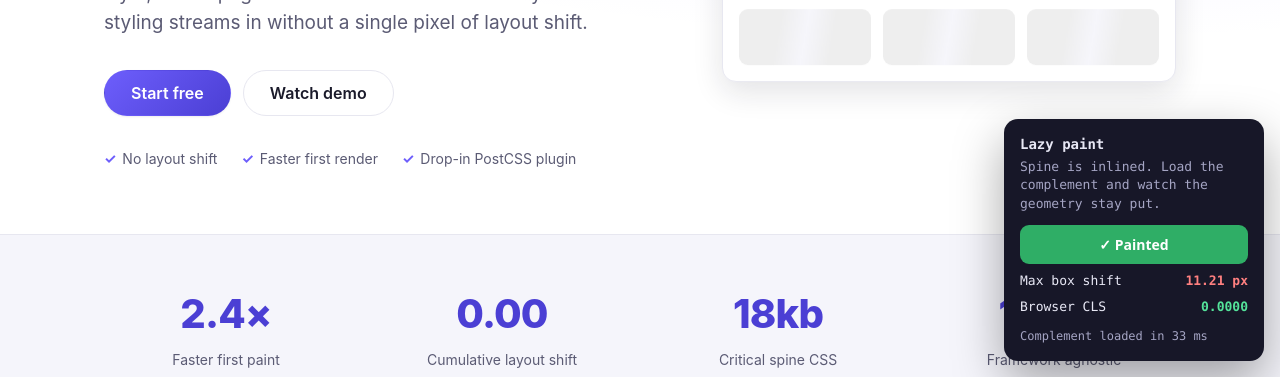
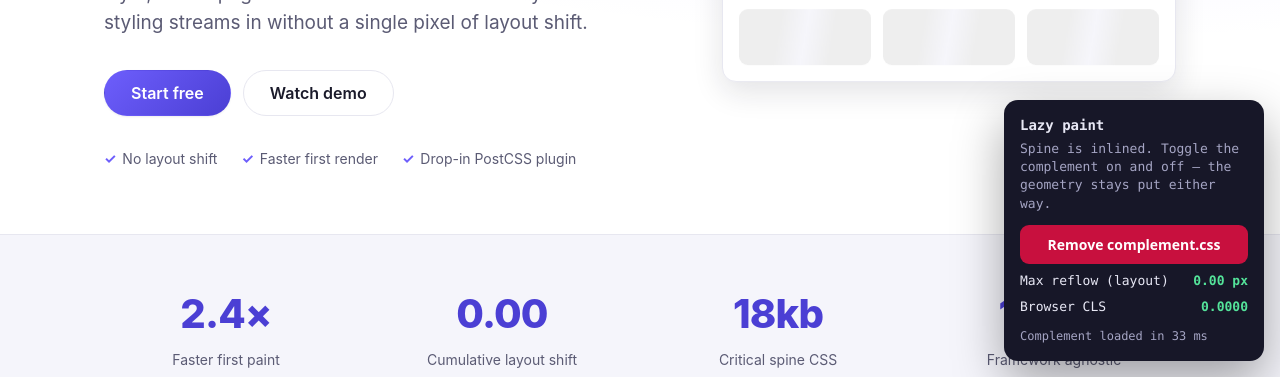
Before and after one commit to lsobolew/postcss-spine, a website: page demo/lazy.html in a window 1280 px wide. Both pictures are taken after a click on the button "Load complement.css". Shown: the part 423-800 px from the top of the page. Drawn offline with Linux system fonts and the light colour scheme.

Commit message:
Demo: toggle complement on/off at runtime + honest reflow metric
- lazy.html panel button now toggles complement.css on and off with no reload
- measure layout via offsetParent chain + offset dimensions (transform-independent)
  so the reported reflow reflects true layout change, not composited transforms
  (the float animation / featured-plan scale no longer skew the number)
- relabel metric to 'Max reflow (layout)'

Verified in Chrome: loading and removing the complement both report
0.00 px reflow and 0.0000 CLS while the page paints/unpaints.

```diff
--- a/demo/assets/demo.js
+++ b/demo/assets/demo.js
@@ -1,5 +1,6 @@
 /*
- * Lazy-loads complement.css and proves that adding it causes no relayout:
+ * Toggles complement.css on and off at runtime (no page reload) and proves
+ * that both adding and removing it cause no relayout:
  *   - measures the bounding box of a sample of elements before/after, and
  *   - reads the browser's own Cumulative Layout Shift score.
  * Both should stay at (near) zero because the spine already locked in geometry.
@@ -22,11 +23,22 @@
     /* layout-shift API unavailable */
   }
 
+  // Transform-independent layout box: offset dimensions + position accumulated
+  // through the offsetParent chain. Unlike getBoundingClientRect() this ignores
+  // transforms/animations (scale, translate, the float keyframes), so it
+  // measures true reflow — exactly what the spine is supposed to prevent.
   function snapshot() {
     var out = []
     document.querySelectorAll(SAMPLE).forEach(function (el) {
-      var r = el.getBoundingClientRect()
-      out.push([r.left, r.top, r.width, r.height])
+      var x = 0
+      var y = 0
+      var n = el
+      while (n) {
+        x += n.offsetLeft
+        y += n.offsetTop
+        n = n.offsetParent
+      }
+      out.push([x, y, el.offsetWidth, el.offsetHeight])
     })
     return out
   }
@@ -48,39 +60,64 @@
     if (ok !== undefined) el.className = 'metric__val ' + (ok ? 'is-ok' : 'is-bad')
   }
 
-  var loaded = false
-  function loadComplement() {
-    if (loaded) return
-    loaded = true
+  function afterLayout(fn) {
+    requestAnimationFrame(function () {
+      requestAnimationFrame(fn)
+    })
+  }
 
+  function updateButton(painted) {
+    var btn = document.getElementById('load-btn')
+    if (!btn) return
+    btn.textContent = painted ? 'Remove complement.css' : 'Load complement.css'
+    btn.className = painted ? 'is-painted' : ''
+  }
+
+  var link = null
+
+  function addComplement() {
     var before = snapshot()
     var t0 = performance.now()
 
-    var link = document.createElement('link')
+    link = document.createElement('link')
     link.rel = 'stylesheet'
     link.href = 'complement.css'
+    link.id = 'complement-css'
     link.addEventListener('load', function () {
-      // let layout/paint settle over two frames before re-measuring
-      requestAnimationFrame(function () {
-        requestAnimationFrame(function () {
-          var shift = maxDelta(before, snapshot())
-          document.body.classList.add('is-painted')
-          set('m-status', 'Complement loaded in ' + Math.round(performance.now() - t0) + ' ms')
-          set('m-shift', shift.toFixed(2) + ' px', shift < 0.5)
-          set('m-cls', cls.toFixed(4), cls < 0.01)
-          var btn = document.getElementById('load-btn')
-          if (btn) {
-            btn.textContent = '✓ Painted'
-            btn.disabled = true
-          }
-        })
+      document.body.classList.add('is-painted')
+      afterLayout(function () {
+        var shift = maxDelta(before, snapshot())
+        set('m-status', 'Complement loaded in ' + Math.round(performance.now() - t0) + ' ms')
+        set('m-shift', shift.toFixed(2) + ' px', shift < 0.5)
+        set('m-cls', cls.toFixed(4), cls < 0.01)
       })
     })
     document.head.appendChild(link)
+    updateButton(true)
+  }
+
+  function removeComplement() {
+    var before = snapshot()
+    if (link) {
+      link.remove()
+      link = null
+    }
+    document.body.classList.remove('is-painted')
+    afterLayout(function () {
+      var shift = maxDelta(before, snapshot())
+      set('m-status', 'Complement removed — back to spine only')
+      set('m-shift', shift.toFixed(2) + ' px', shift < 0.5)
+      set('m-cls', cls.toFixed(4), cls < 0.01)
+    })
+    updateButton(false)
   }
 
   window.addEventListener('DOMContentLoaded', function () {
     var btn = document.getElementById('load-btn')
-    if (btn) btn.addEventListener('click', loadComplement)
+    if (!btn) return
+    btn.addEventListener('click', function () {
+      if (link) removeComplement()
+      else addComplement()
+    })
   })
 })()
--- a/demo/build.mjs
+++ b/demo/build.mjs
@@ -116,7 +116,7 @@ ${spineCss}
     .demo-panel p{margin:0 0 12px;color:#a5a5c4}
     .demo-panel button{width:100%;padding:10px;border:0;border-radius:9px;cursor:pointer;
       font:600 14px system-ui;color:#fff;background:#6d5efc}
-    .demo-panel button:disabled{background:#2fae66;cursor:default}
+    .demo-panel button.is-painted{background:#c8103e}
     .metric{display:flex;justify-content:space-between;margin-top:8px}
     .metric__val{font-weight:700}
     .metric__val.is-ok{color:#54e39a}.metric__val.is-bad{color:#ff8080}
@@ -125,9 +125,9 @@ ${spineCss}
 `
 const lazyPanel = `<aside class="demo-panel">
   <h3>Lazy paint</h3>
-  <p>Spine is inlined. Load the complement and watch the geometry stay put.</p>
+  <p>Spine is inlined. Toggle the complement on and off — the geometry stays put either way.</p>
   <button id="load-btn">Load complement.css</button>
-  <div class="metric"><span>Max box shift</span><span id="m-shift" class="metric__val">—</span></div>
+  <div class="metric"><span>Max reflow (layout)</span><span id="m-shift" class="metric__val">—</span></div>
   <div class="metric"><span>Browser CLS</span><span id="m-cls" class="metric__val">—</span></div>
   <div id="m-status">Waiting…</div>
 </aside>
--- a/demo/lazy.html
+++ b/demo/lazy.html
@@ -477,7 +477,7 @@ p {
     .demo-panel p{margin:0 0 12px;color:#a5a5c4}
     .demo-panel button{width:100%;padding:10px;border:0;border-radius:9px;cursor:pointer;
       font:600 14px system-ui;color:#fff;background:#6d5efc}
-    .demo-panel button:disabled{background:#2fae66;cursor:default}
+    .demo-panel button.is-painted{background:#c8103e}
     .metric{display:flex;justify-content:space-between;margin-top:8px}
     .metric__val{font-weight:700}
     .metric__val.is-ok{color:#54e39a}.metric__val.is-bad{color:#ff8080}
@@ -680,9 +680,9 @@ p {
 
 <aside class="demo-panel">
   <h3>Lazy paint</h3>
-  <p>Spine is inlined. Load the complement and watch the geometry stay put.</p>
+  <p>Spine is inlined. Toggle the complement on and off — the geometry stays put either way.</p>
   <button id="load-btn">Load complement.css</button>
-  <div class="metric"><span>Max box shift</span><span id="m-shift" class="metric__val">—</span></div>
+  <div class="metric"><span>Max reflow (layout)</span><span id="m-shift" class="metric__val">—</span></div>
   <div class="metric"><span>Browser CLS</span><span id="m-cls" class="metric__val">—</span></div>
   <div id="m-status">Waiting…</div>
 </aside>
```
